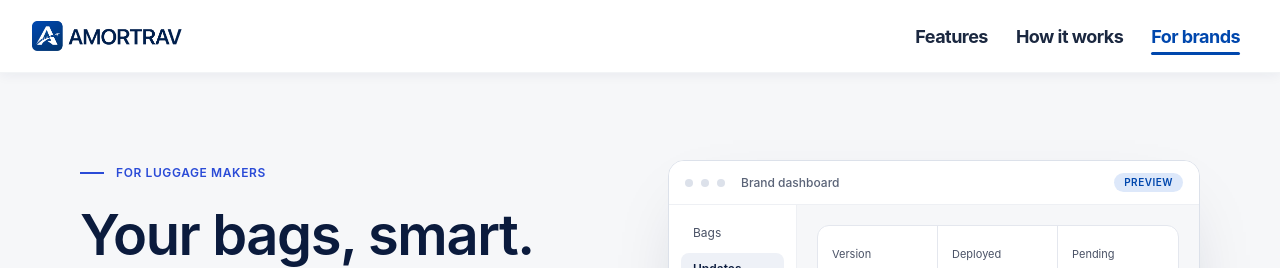
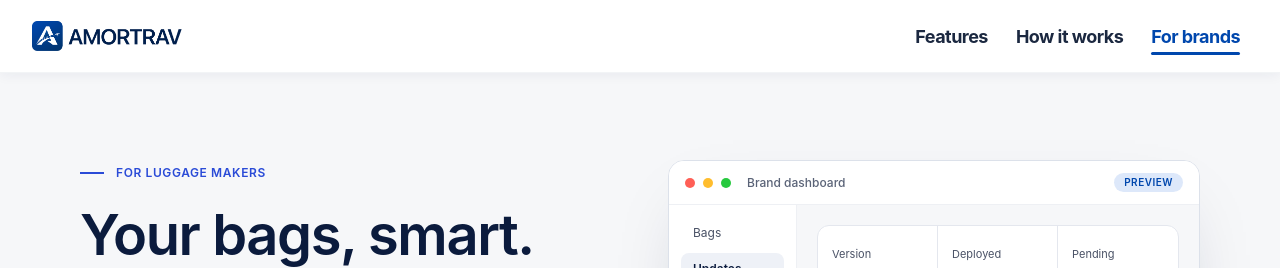
Before and after one commit to raredevsgh/AMTRAV-frontend, a Next.js app in the folder landing_page/: page /for-brands in a window 1280 px wide. Shown: the top 268 px of the page. Built offline with nearby package versions, Linux system fonts and the light colour scheme.

Commit message:
fix(landing): restore macOS window control dots colors (red, yellow, green)

```diff
--- a/landing_page/app/_components/BrandDashboardInteractive.tsx
+++ b/landing_page/app/_components/BrandDashboardInteractive.tsx
@@ -57,9 +57,9 @@ export default function BrandDashboardInteractive() {
         {/* Window Top Bar - clean & authentic matching Figma */}
         <div className="flex items-center justify-between border-b border-[#EEF0F4] bg-white px-4 py-3">
           <div className="flex items-center gap-2">
-            <span className="size-2 rounded-full bg-[#DCE1EA]" />
-            <span className="size-2 rounded-full bg-[#DCE1EA]" />
-            <span className="size-2 rounded-full bg-[#DCE1EA]" />
+            <span className="size-2.5 rounded-full bg-[#FF5F56]" />
+            <span className="size-2.5 rounded-full bg-[#FFBD2E]" />
+            <span className="size-2.5 rounded-full bg-[#27C93F]" />
             <span className="ml-2 text-xs font-medium text-[#5A6377]">
               Brand dashboard
             </span>
```
